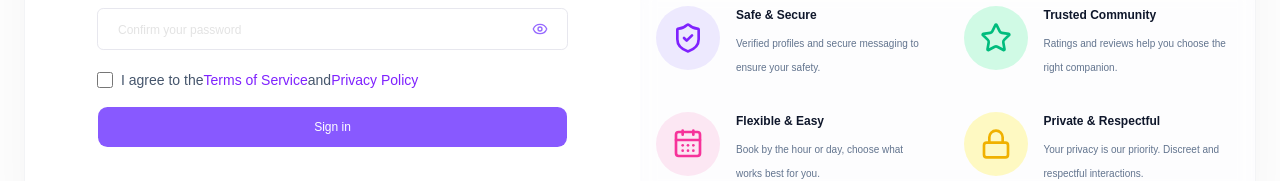
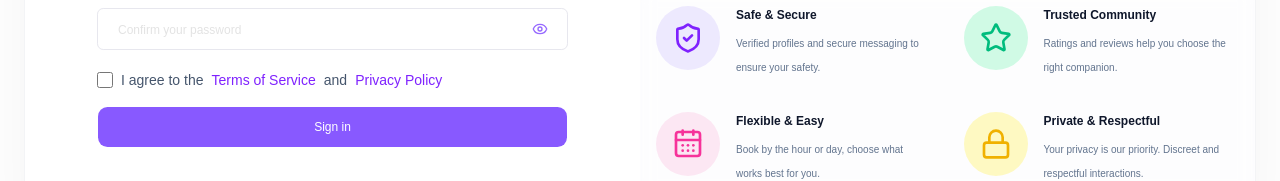
Before and after one commit to zaid-sinpie/rent_a_friend, a React (Vite) app: page /signup in a window 1280 px wide. Shown: the part 603-784 px from the top of the page. Built offline with nearby package versions, Linux system fonts and the light colour scheme.

Commit message:
fix: add spacing in text

```diff
--- a/src/pages/Signup.jsx
+++ b/src/pages/Signup.jsx
@@ -286,7 +286,7 @@ export default function Signup() {
                   <label className="flex justify-start items-center gap-2 text-sm text-slate-600">
                     <input type="checkbox" className="size-4" />
 
-                    <span>
+                    <span className="flex justify-center items-center gap-2">
                       I agree to the
                       <a className="font-medium text-violet-600">
                         Terms of Service
```
